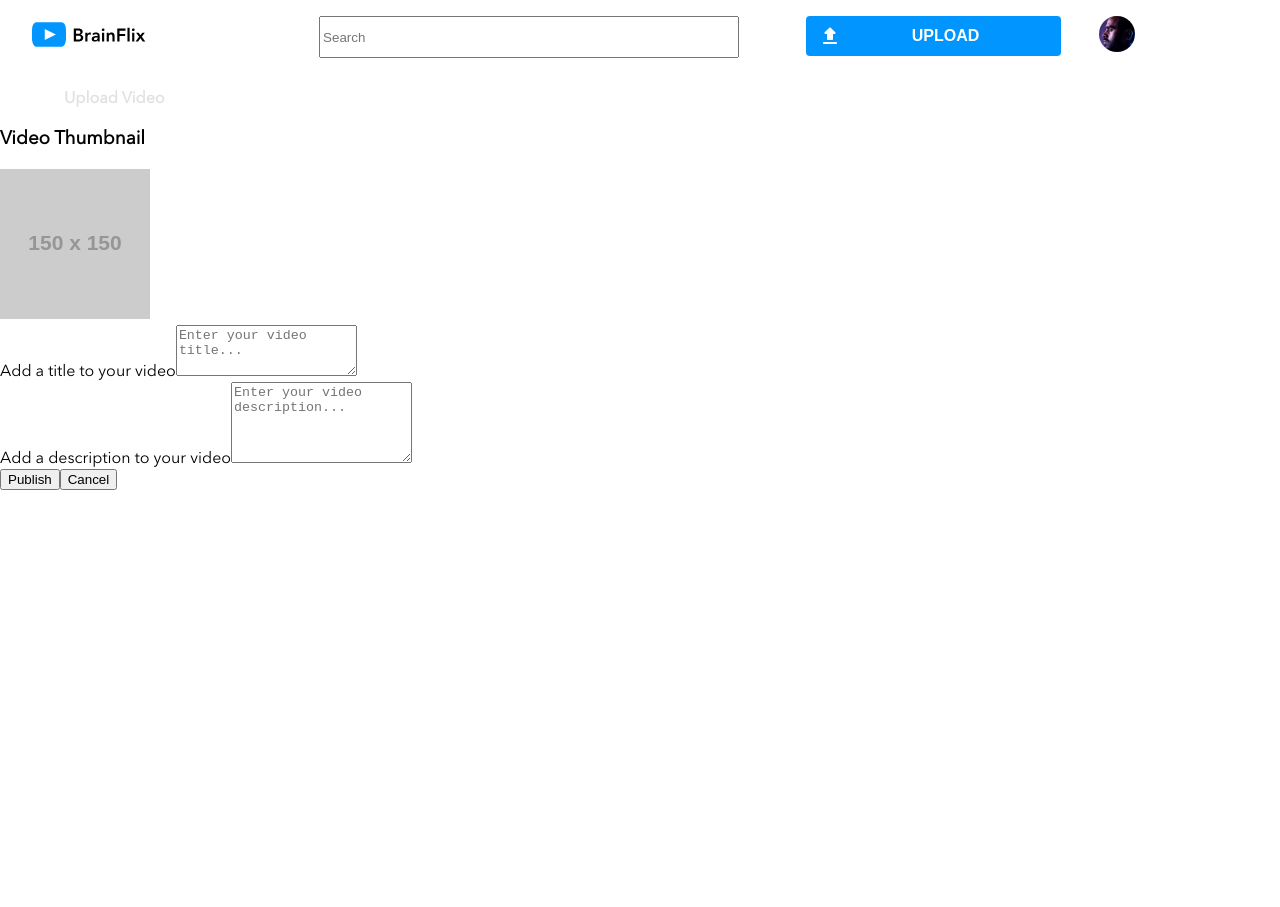
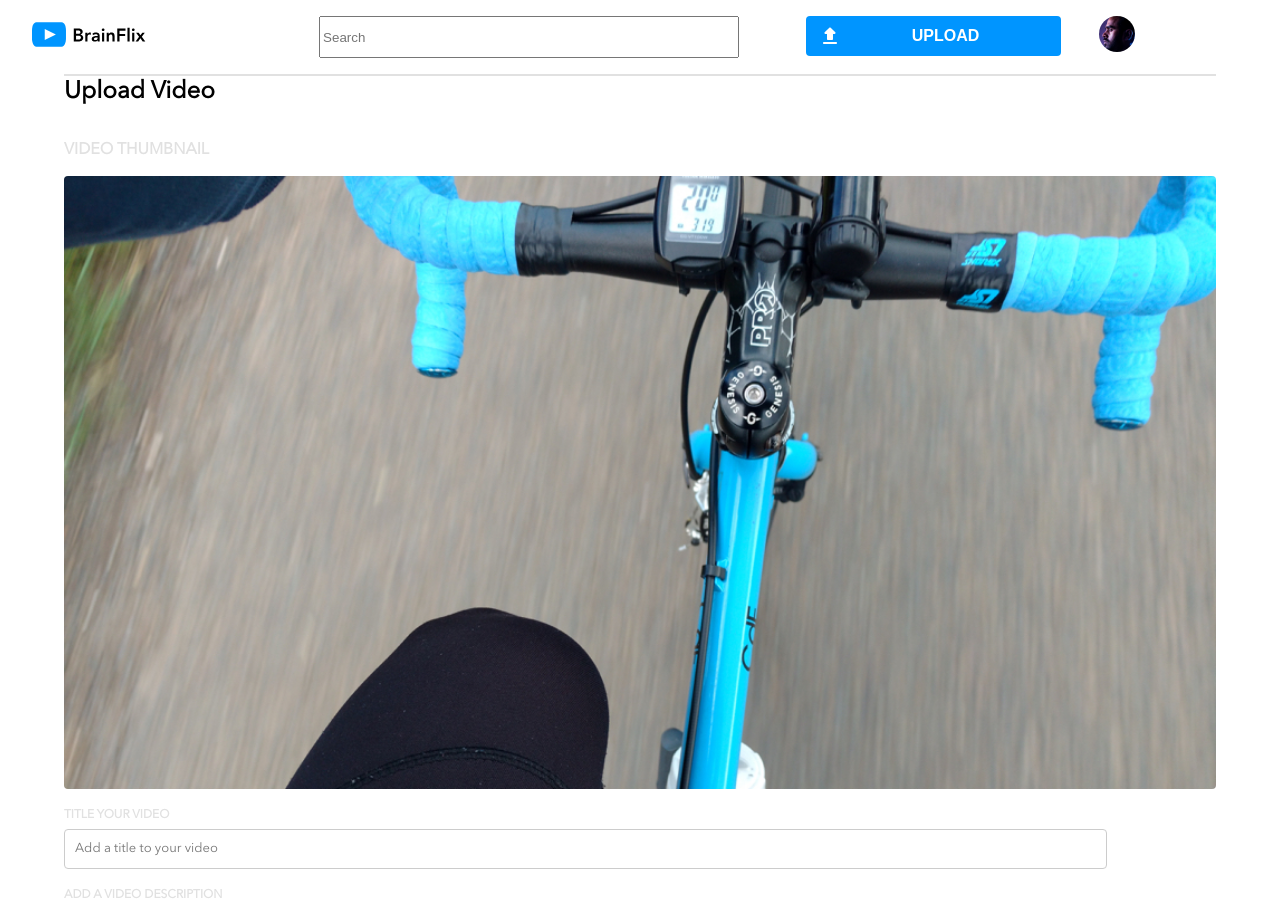
Before and after one commit to jemeryalvarado/brainflix, a React (Create React App) app: page /upload in a window 1280 px wide. Shown: the top 907 px of the page. Before the commit the page ends 800 px from the top, so only its background shows below. Built offline with nearby package versions, Linux system fonts and the light colour scheme.

Commit message:
ceating outline of styling and adding mixins adding thumbnail and containers

```diff
--- a/src/pages/VideoUpload/VideoUpload.js
+++ b/src/pages/VideoUpload/VideoUpload.js
@@ -1,40 +1,39 @@
+import "./VideoUpload.scss";
+import videoUpload from '../../assets/Images/Upload-video-preview.jpg'
 
 const VideoUpload = () => {
   return (
     <div className="video-upload">
       <h2 className="video-upload__title">Upload Video</h2>
       <div className="video-upload__thumbnail">
-        <h3 className="video-upload__thumbnail-title">Video Thumbnail</h3>
+        <h3 className="video-upload__thumbnail-title">VIDEO THUMBNAIL</h3>
         <img
-          src="https://via.placeholder.com/150"
+          src={videoUpload}
           alt="Video Thumbnail"
           className="video-upload__thumbnail-image"
         />
       </div>
       <form className="video-upload__form">
         <div className="form-group">
-          <label htmlFor="video-title" className="form-label">
-            Add a title to your video
+          <label  className="form-label">
+            TITLE YOUR VIDEO
           </label>
-          <textarea
+          <input
+          type="text"
             id="video-title"
             name="video-title"
-            className="form-control"
-            rows="3"
-            placeholder="Enter your video title..."
-          ></textarea>
+            placeholder="Add a title to your video"
+          ></input>
         </div>
         <div className="form-group">
-          <label htmlFor="video-description" className="form-label">
-            Add a description to your video
+          <label  className="form-label">
+            ADD A VIDEO DESCRIPTION
           </label>
-          <textarea
+          <input
             id="video-description"
             name="video-description"
-            className="form-control"
-            rows="5"
-            placeholder="Enter your video description..."
-          ></textarea>
+            placeholder="Add a description to your video"
+          ></input>
         </div>
         <button type="submit" className="btn btn-primary">
           Publish
--- a/src/pages/VideoUpload/VideoUpload.scss
+++ b/src/pages/VideoUpload/VideoUpload.scss
@@ -1,4 +1,123 @@
-@use "../../styles/partials/fonts.scss";
+@use "../../styles/partials/fonts" as *;
 @use "../../styles/partials/partials" as *;
 @use "../../styles/partials/mixins" as *;
 @use "../../styles/partials/mediaqueries" as *;
+
+
+.video-upload {
+    width: 90%;
+    margin: auto;
+    border-top: 2px solid $Mercury;
+    display: flex;
+    flex-direction: column;
+
+    &__title {
+     @include mobile-page-header;
+     color: $BrainFlix-DarkBlack;
+     margin: 0;
+    }
+
+    &__thumbnail {
+      display: flex;
+      flex-direction: column;
+
+      &-title {
+        @include mobile-section-header;
+        color: $Mercury;
+        font-size: 1rem;
+        font-weight: bold;
+        padding-top: 1rem;
+      }
+
+      &-image {
+        width: 100%;
+        height: auto;
+        object-fit: cover;
+        border-radius: .25rem;
+      }
+    }
+
+
+
+    &-group {
+        display: flex;
+        flex-direction: column;
+
+
+      textarea {
+        width: 100%;
+        padding: 10px;
+        font-size: 16px;
+        border: 1px solid #ccc;
+        border-radius: 10px;
+        resize: vertical;
+
+        &:focus {
+          border-color: #aaa;
+          box-shadow: 0 0 10px rgba(0, 0, 0, 0.1);
+        }
+      }
+    }
+  .form{
+    display: flex;
+    flex-direction: column;
+    gap: 0.5rem;
+    width: 90%;
+    margin: 0;
+
+    &-group {
+        display: flex;
+        flex-direction: column;
+        gap: 0.25rem;
+
+
+      input {
+        width: 90%;
+        font-size: 16px;
+        border: 1px solid #ccc;
+        border-radius: 4px;
+        @include mobile-body-copy;
+        font-family: Avenir-Next;
+        height: 2.25rem;
+        text-indent: 0.5rem;
+
+        &:focus {
+          border-color: #aaa;
+          box-shadow: 0 0 10px rgba(0, 0, 0, 0.1);
+        }
+      }
+    }
+    &-label{
+        @include mobile-section-header;
+        color: $Mercury;
+        font-size: 0.75rem;
+        padding-top: 1rem;
+
+    }
+  }
+    .btn {
+      padding: 10px 20px;
+      font-size: 16px;
+      border: none;
+      border-radius: 10px;
+      cursor: pointer;
+
+      &-primary {
+        background-color: #337ab7;
+        color: #fff;
+
+        &:hover {
+          background-color: #23527c;
+        }
+      }
+
+      &-secondary {
+        background-color: #666;
+        color: #fff;
+
+        &:hover {
+          background-color: #444;
+        }
+      }
+    }
+  }
```
Also changed, not shown: src/assets/Images/Upload-video-preview.jpg (added).
